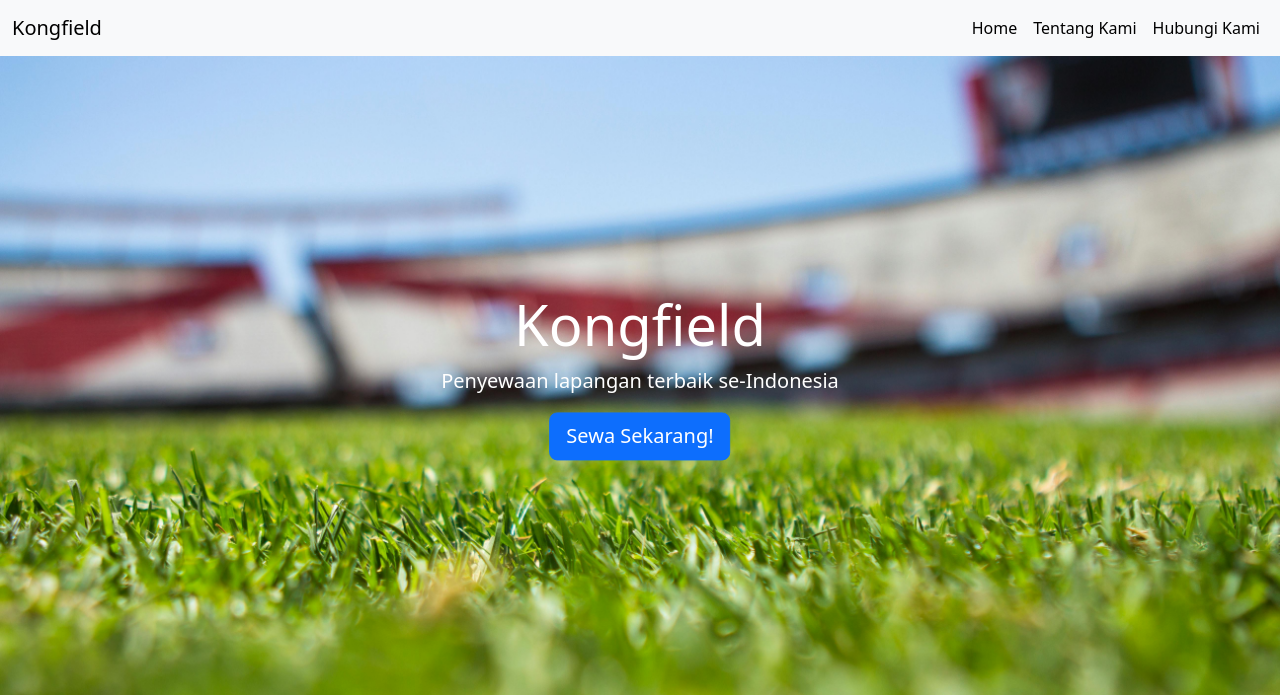
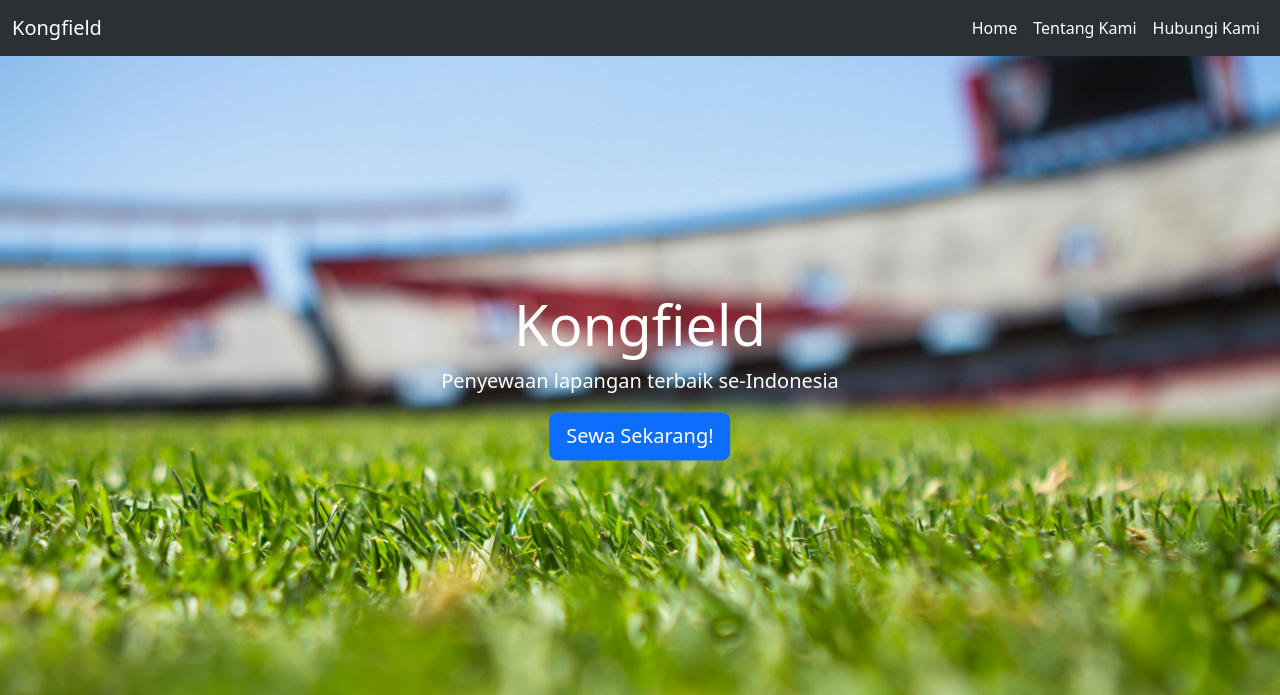
Before and after one commit to kenjifs/kongfield, a CodeIgniter app: page /kongfield/ in a window 1280 px wide. Shown: the top 695 px of the page. Run offline with CodeIgniter, Linux system fonts and the light colour scheme.

Commit message:
chore: change navbar color

```diff
--- a/application/views/layout/navbar.php
+++ b/application/views/layout/navbar.php
@@ -1,4 +1,4 @@
-<nav class="navbar navbar-expand-lg bg-body-tertiary">
+<nav class="navbar bg-dark navbar-expand-lg bg-body-tertiary " data-bs-theme="dark">
     <div class="container-fluid =">
         <a class="navbar-brand" href="#">Kongfield</a>
         <button class="navbar-toggler" type="button" data-bs-toggle="collapse" data-bs-target="#navbarSupportedContent" aria-controls="navbarSupportedContent" aria-expanded="false" aria-label="Toggle navigation">
```
